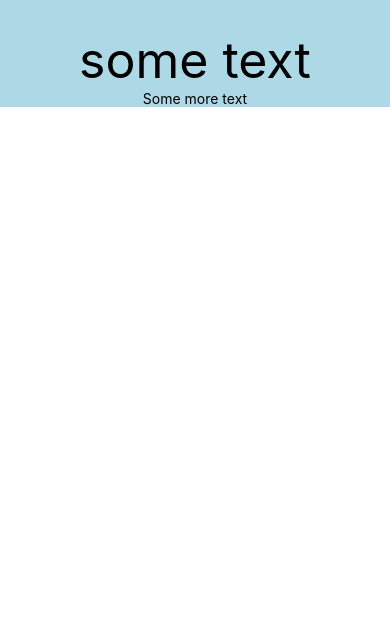
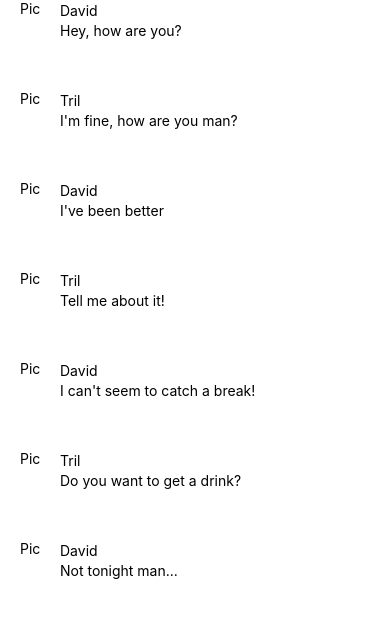
Before and after one commit to MrSankofa/Man-s-Best-Friend-App, a React Native app: screen / in a window 390 px wide. Shown: the top 618 px of the page. Built offline with nearby package versions, Linux system fonts and the light colour scheme.

Commit message:
ft: List messages in main-chat

```diff
--- a/index.js
+++ b/index.js
@@ -1,6 +1,7 @@
 import React from 'react'; // the actual react code so the diff react codes and speak to each other
 import { Text, AppRegistry, View } from 'react-native'; // This renders it onto the mobile device
 import Newfile from './newfile';
+import Message from './src/components/message';
 
 const styles = {
   textStyle: {
@@ -15,11 +16,17 @@ const styles = {
 };
 
 const App = () => {
+  const tril = "lightgrey";
   const { textStyle, viewStyle } = styles;
   return (
-    <View style={viewStyle}>
-      <Text style={textStyle}>some text</Text>
-      <Text> Some more text </Text>
+    <View>
+      <Message bgcolor="white" name="David" message="Hey, how are you?" />
+      <Message bgcolor={tril} name="Tril" message="I'm fine, how are you man?" />
+      <Message bgcolor="white" name="David" message="I've been better" />
+      <Message bgcolor={tril} name="Tril" message="Tell me about it!" />
+      <Message bgcolor="white" name="David" message="I can't seem to catch a break!" />
+      <Message bgcolor={tril} name="Tril" message="Do you want to get a drink?" />
+      <Message bgcolor="white" name="David" message="Not tonight man..." />
     </View>
   );
 };
--- a/package.json
+++ b/package.json
@@ -4,7 +4,8 @@
   "private": true,
   "scripts": {
     "start": "node node_modules/react-native/local-cli/cli.js start",
-    "test": "jest"
+    "test": "jest",
+    "lint": "eslint"
   },
   "dependencies": {
     "react": "16.2.0",
--- /dev/null
+++ b/src/components/message.js
@@ -0,0 +1,51 @@
+import React, { Component } from 'react';
+import { View, Text } from 'react-native';
+
+class Message extends Component {
+  constructor(props) {
+    super(props);
+    this.state = {
+    };
+  }
+
+  render() {
+    const messageBox = {
+      height: {
+        height: 90,
+      },
+    };
+
+    const styles = {
+      picStyle: {
+        paddingLeft: 20,
+      },
+      nameStyle: {
+        paddingLeft: 60,
+        marginTop: -15,
+      },
+      messageStyle: {
+        paddingLeft: 60,
+        paddingTop: 3,
+      },
+    };
+
+    const { picStyle, nameStyle, messageStyle } = styles;
+    const { height } = messageBox;
+
+    return (
+      <View style={height}>
+        <View style={picStyle}>
+          <Text>Pic</Text>
+        </View>
+        <View style={nameStyle}>
+          <Text>{this.props.name}</Text>
+        </View>
+        <View style={messageStyle}>
+          <Text>{this.props.message}</Text>
+        </View>
+      </View>
+    );
+  }
+}
+
+export default Message;
```
Also changed, not shown: 1 other file (tests, documents, lock files or other folders).
